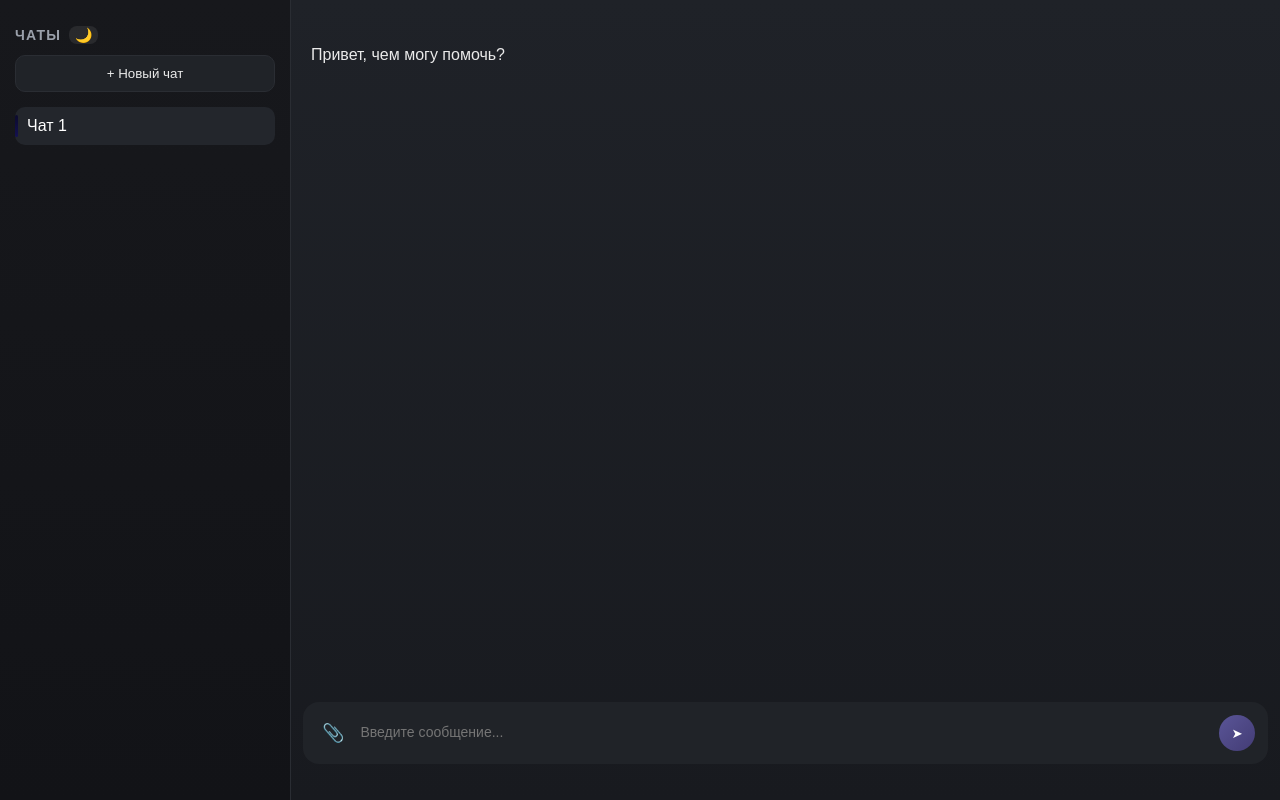
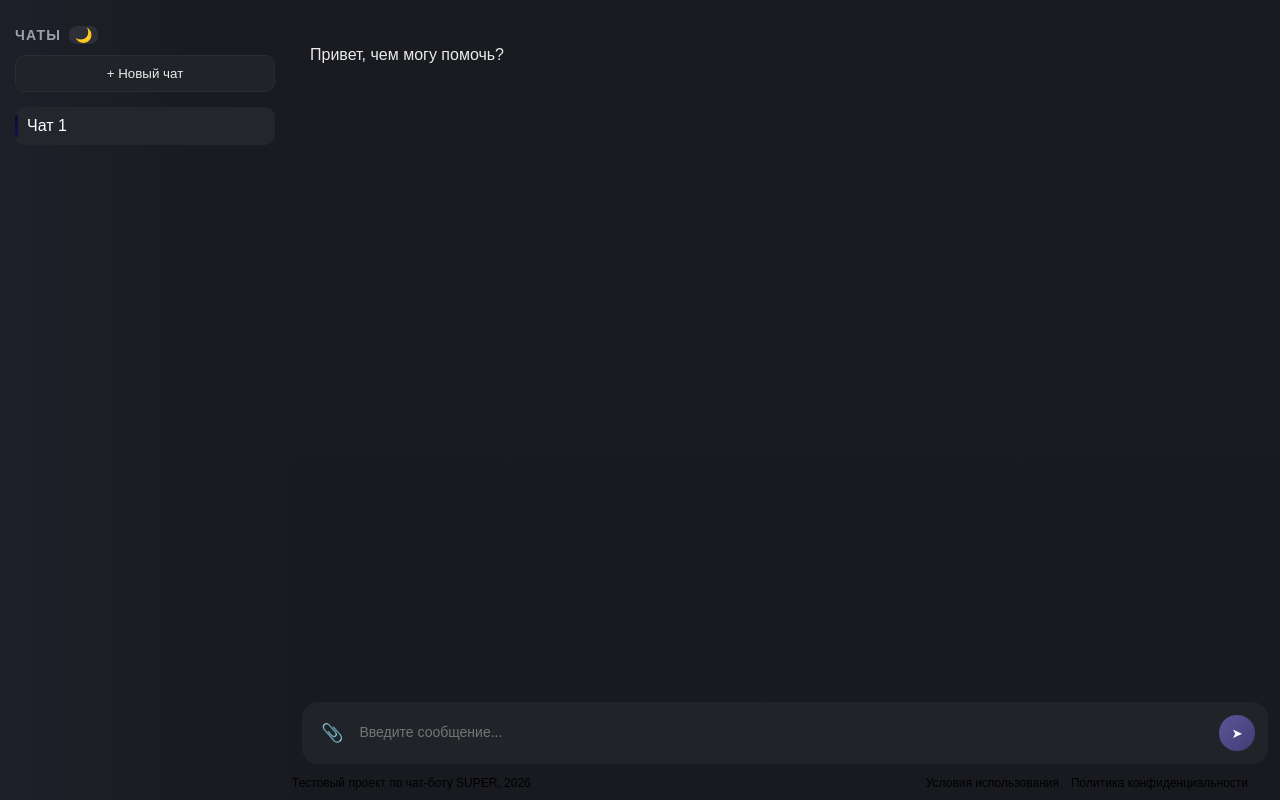
Before and after one commit to QweeeTleX/Chatbot, a React (Vite) app: page / in a window 1280 px wide. Built offline with nearby package versions, Linux system fonts and the light colour scheme.

Commit message:
I added labels at the bottom of the page and removed the explicit separation between the sidebar and the chat area, replacing it with a smooth gradient transition.

```diff
--- a/src/App.jsx
+++ b/src/App.jsx
@@ -3,6 +3,7 @@ import Sidebar from "./components/Sidebar";
 import Chat from "./components/Chat";
 import EmptyState from "./components/EmptyState";
 import { useChats } from "./hooks/useChats";
+import Footer from "./components/Footer";
 import "./styles/app.css";
 
 function App() {
@@ -142,6 +143,7 @@ function App() {
         <button onClick={undoDeleteChat}>Отменить</button>
       </div>
     )}
+    <Footer />
     </div>
   );
 }
--- /dev/null
+++ b/src/components/Footer.jsx
@@ -0,0 +1,16 @@
+import "../styles/footer.css";
+
+export default function Footer() {
+	return (
+		<footer className="app-footer">
+			<span className="footer-text">
+				Тестовый проект по чат-боту SUPER, {new Date().getFullYear()}
+			</span>
+
+			<div className="footer-links">
+				<a href="#" className="footer-link">Условия использования</a>
+				<a href="#" className="footer-link">Политика конфиденциальности</a>
+			</div>
+		</footer>
+	);
+}
--- a/src/styles/app.css
+++ b/src/styles/app.css
@@ -6,8 +6,13 @@
 }
 
 .app.dark {
-	background: linear-gradient(180deg, #1f2228, #181a1f);
+  background: linear-gradient(
+    180deg,
+    #191b21 0%,
+    #181a1f 100%
+  );
 }
+
 
 .app.light {
 	background: #f4f5f7;
@@ -27,6 +32,8 @@ body {
 
 	padding-top: 24px;
 	padding-bottom: 24px;
+
+	background: transparent;
 }
 
 .undo-toast {
--- a/src/styles/chat.css
+++ b/src/styles/chat.css
@@ -1,11 +1,22 @@
 .chat {
-
+	flex: 1;
 	display: flex;
 	flex-direction: column;
 
 	width: 100%;
 	max-width: 1000px;
-	height: 100%;
+
 
   background: transparent;
 }
+
+
+.chat-area {
+	background: transparent;
+}
+
+
+.app.dark .chat {
+  background: transparent;
+  border-radius: 16px;
+}
--- a/src/styles/emptyState.css
+++ b/src/styles/emptyState.css
@@ -7,6 +7,8 @@
 
 	text-align: center;
 	gap: 24px;
+
+	transform: translateX(-52px);
 }
 
 .empty-title {
--- /dev/null
+++ b/src/styles/footer.css
@@ -0,0 +1,31 @@
+.app-footer {
+	position: fixed;
+	bottom: 10px;
+	left: 260px;
+	right: 0;
+
+	display: flex;
+	justify-content: space-between;
+	align-items: center;
+
+	padding: 0 32px;
+
+	font-size: 12px;
+	z-index: 10;
+}
+
+
+.footer-links {
+	display: flex;
+	gap: 12px;
+}
+
+.footer-link {
+	color: inherit;
+	text-decoration: none;
+	cursor: pointer;
+}
+
+.footer-link:hover {
+	text-decoration: underline;
+}
--- a/src/styles/sidebar.css
+++ b/src/styles/sidebar.css
@@ -118,9 +118,16 @@
 }
 
 .app.dark .sidebar {
-	background: linear-gradient(180deg, #17181c, #121317);
-	border-right: 1px solid #2a2d33;
-	color: #eaeaea;
+  background: linear-gradient(
+    90deg,
+    #1d2028 0%,
+		#1b1e25 35%,
+    #191b21 65%,
+    rgba(25, 27, 33, 0.85) 80%,
+    rgba(25, 27, 33, 0.45) 100%
+  );
+
+  color: #eaeaea;
 }
 
 .app.dark .sidebar h2 {
@@ -168,8 +175,14 @@
 }
 
 .app.light .sidebar {
-  background: linear-gradient(180deg, #f5f6f8, #eceef1);
-  border-right: 1px solid #e0e0e0;
+  background: linear-gradient(
+    90deg,
+    #ffffff 0%,
+    #f3f4f6 65%,
+    rgba(243, 244, 246, 0.9) 85%,
+    rgba(243, 244, 246, 0.6) 100%
+  );
+
   color: #222;
 }
 
```
